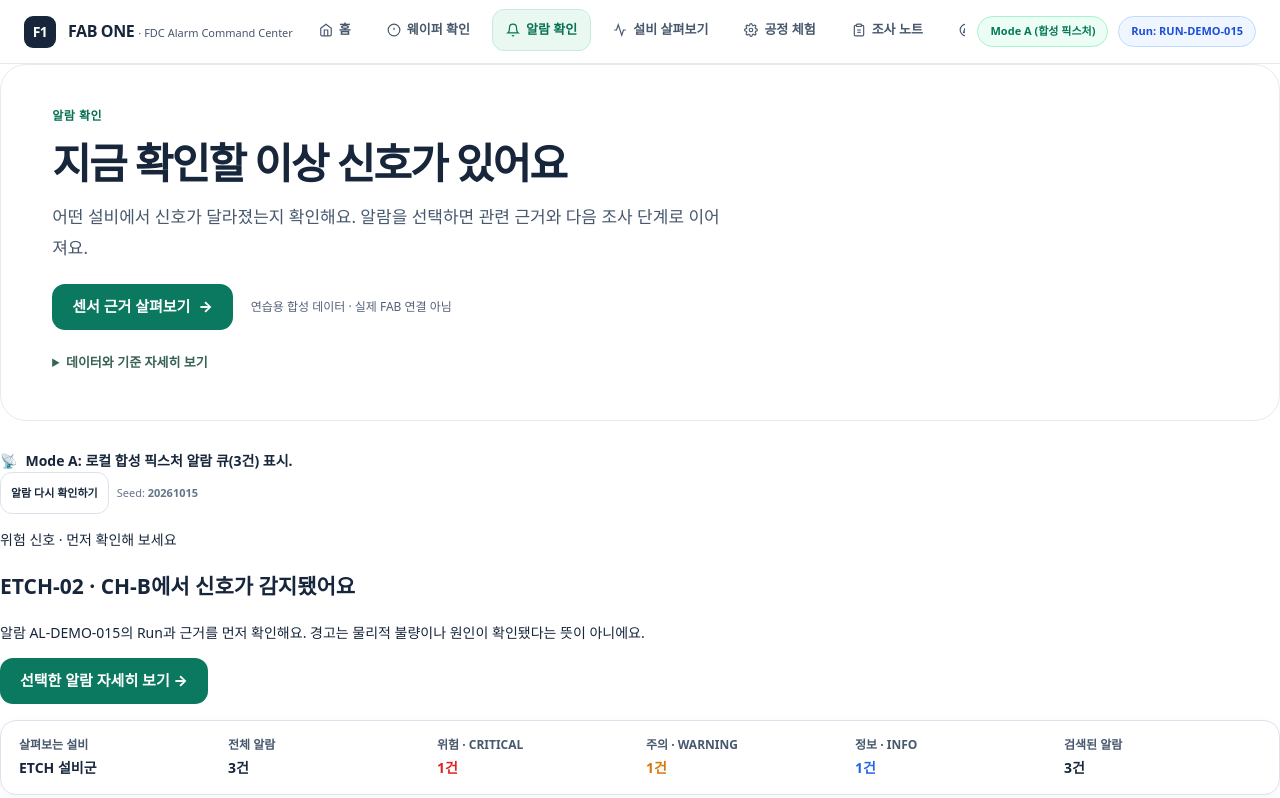
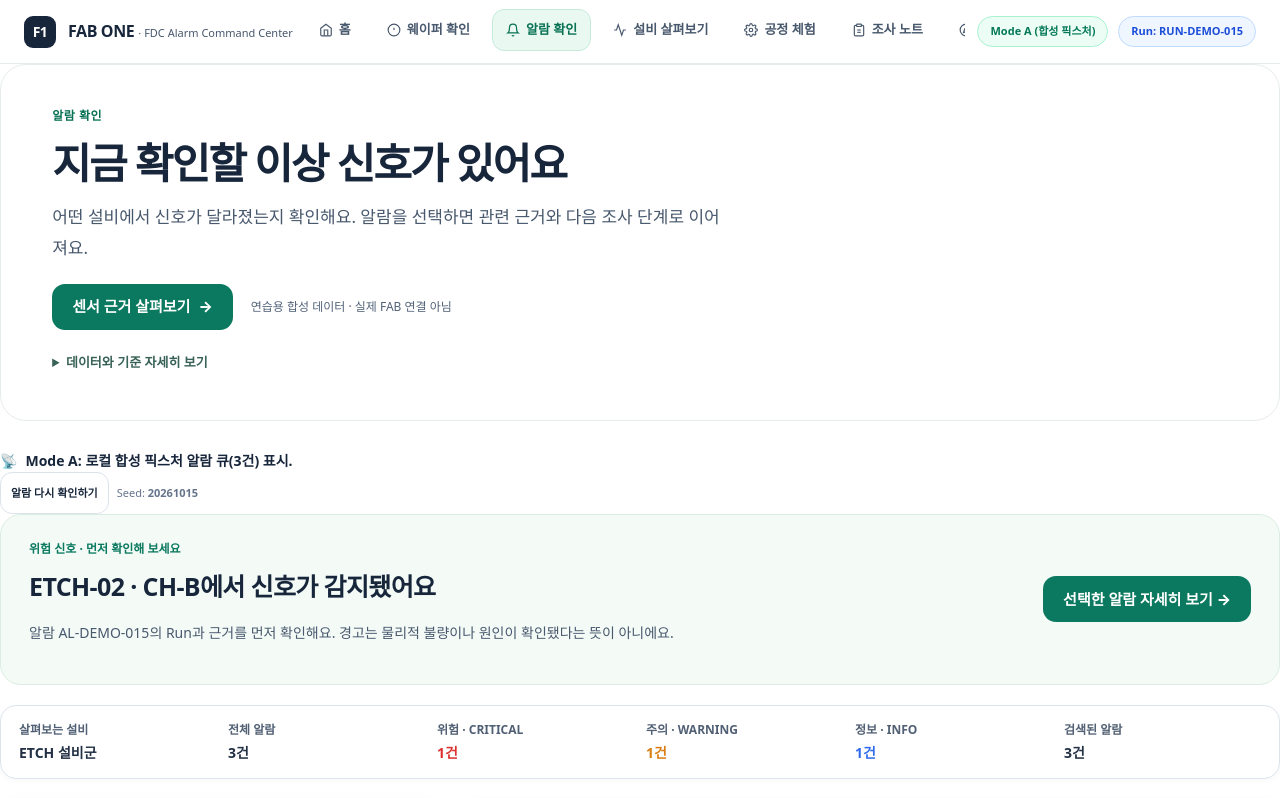
Before and after one commit to Junebooky/semi_fab, a Next.js app in the folder apps/web/: page /command-center in a window 1280 px wide. Shown: the top 798 px of the page. Built offline with nearby package versions, Linux system fonts and the light colour scheme.

Commit message:
style(ux): put selected alert hierarchy above secondary alarm metrics

```diff
--- a/apps/web/src/app/globals.css
+++ b/apps/web/src/app/globals.css
@@ -1800,3 +1800,20 @@ button:focus-visible, a:focus-visible, summary:focus-visible {
 @media (prefers-reduced-motion: reduce) {
   .ux-intro *, .ux-home-choice * { animation: none !important; transition-duration: 0s !important; }
 }
+
+/* Issue #46 · Selected-alert decision before diagnostics */
+.ux-spotlight {
+  display: flex; align-items: center; justify-content: space-between;
+  flex-wrap: wrap; gap: 20px;
+  border-radius: 21px; border: 1px solid #DBEDE3; background: #F4FBF7;
+  padding: 24px 28px; margin: 0 0 20px;
+}
+.ux-spotlight__eyebrow { font-size: 12px; font-weight: 800; color: #0B795F; margin: 0 0 7px; }
+.ux-spotlight__title { font-size: clamp(19px, 2vw, 25px); font-weight: 800; color: #17263B; margin: 0 0 7px; letter-spacing: -.025em; }
+.ux-spotlight__description { color: #48586D; font-size: 14px; line-height: 1.75; max-width: 750px; }
+.ux-spotlight .ux-btn { flex-shrink: 0; }
+.cc-kpi-bar { margin-top: 0; opacity: .95; }
+@media(max-width:600px) {
+  .ux-spotlight { padding: 20px 18px; }
+  .ux-spotlight .ux-btn { width: 100%; }
+}
```
